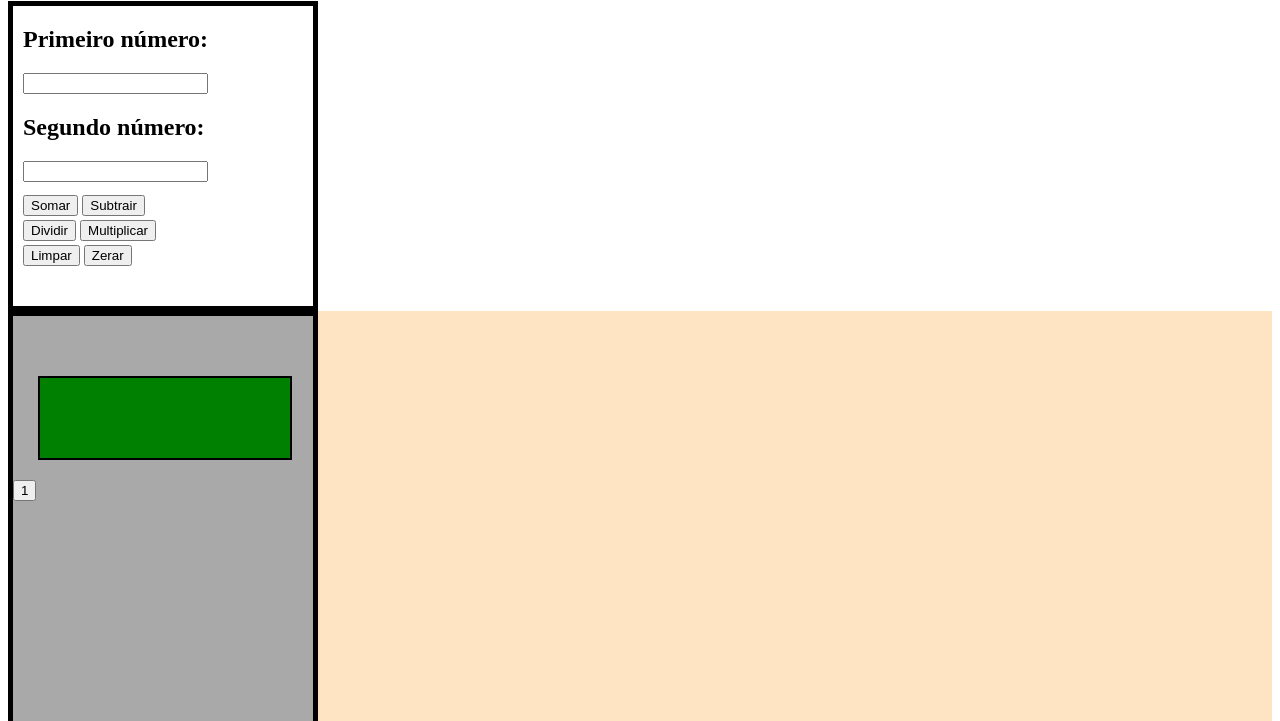
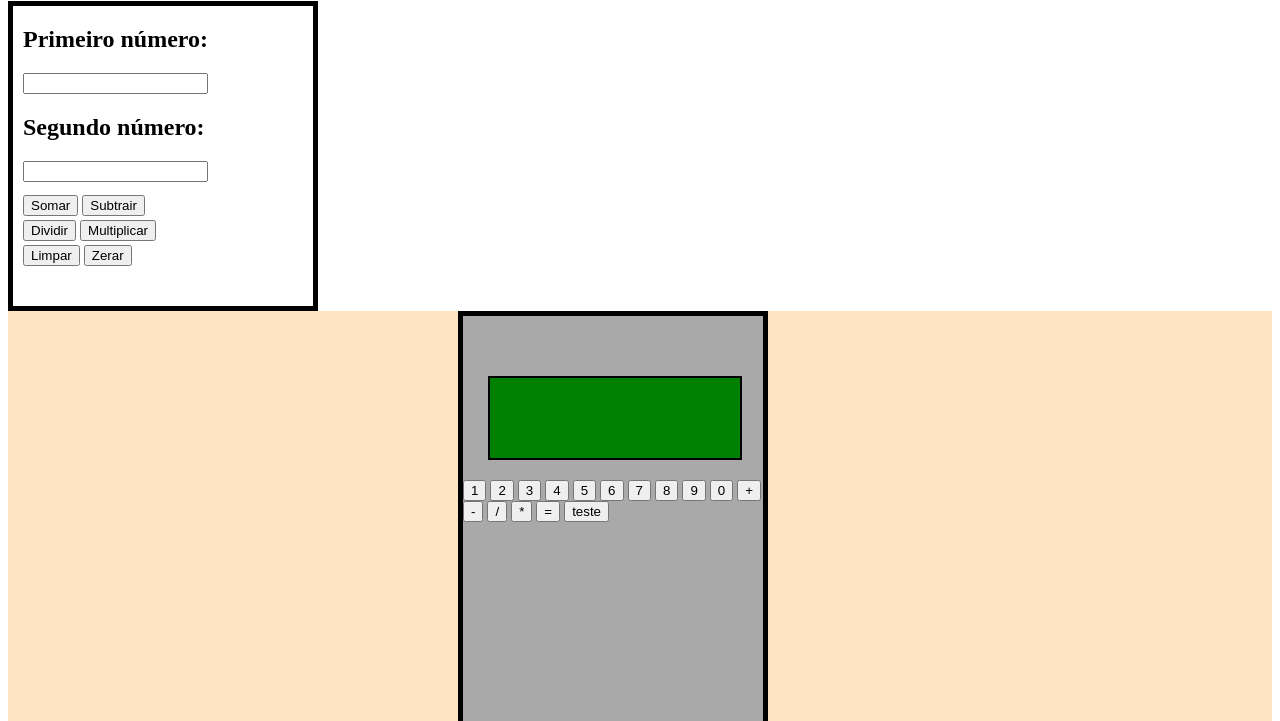
Before and after one commit to Wander06/Calculadora, a plain HTML site: page index.html in a window 1280 px wide. Shown: the part 79-800 px from the top of the page. Drawn offline with Linux system fonts and the light colour scheme.

Commit message:
desafio-logica-andre

```diff
--- a/css/index.css
+++ b/css/index.css
@@ -53,7 +53,7 @@
     height: 500px;
     width: 300px;
     position: relative;
-    //left: 450px;
+    left: 450px;
     top: ;
     background-color: rgb(169, 169, 169);
 
--- a/index.html
+++ b/index.html
@@ -32,6 +32,21 @@
         <div id="layoutCalculadora">
             <p id="display"></p>
             <button type="button" onclick="inserir('1')">1</button>
+            <button type="button" onclick="inserir('2')">2</button>
+            <button type="button" onclick="inserir('3')">3</button>
+            <button type="button" onclick="inserir('4')">4</button>
+            <button type="button" onclick="inserir('5')">5</button>
+            <button type="button" onclick="inserir('6')">6</button>
+            <button type="button" onclick="inserir('7')">7</button>
+            <button type="button" onclick="inserir('8')">8</button>
+            <button type="button" onclick="inserir('9')">9</button>
+            <button type="button" onclick="inserir('0')">0</button>
+            <button type="button" onclick="inserir('+')">+</button>
+            <button type="button" onclick="inserir('-')">-</button>
+            <button type="button" onclick="inserir('/')">/</button>
+            <button type="button" onclick="inserir('*')">*</button>
+            <button type="button" onclick="inserir('=')">=</button>
+            <button type="button" onclick="teste()">teste</button>
 
         </div>
     </section>
--- a/index.js
+++ b/index.js
@@ -38,9 +38,39 @@ function zerar() {
 };
 
 function inserir (numero)  {
-    var numero1 = document.getElementById('display').innerHTML
-    document.getElementById('display').innerHTML = numero1 + numero
+    var numero1 = document.getElementById('display').innerHTML;
+    document.getElementById('display').innerHTML = numero1 + numero;
+
+}
+
+function teste() {
+    var listaNumeros = [ 1, 2 ,3]
+
+    var listaOperacoes = [ '+', '-']
+
+    var resultadoNumeros = [3,3]
+    var resultadoOperacoes = ['-']
+
+    var primeiroNumero = listaNumeros[0];
+    var segundoNumero = listaNumeros[1];
+    var primeiroOperacao = listaOperacoes[0];
+    var resultado ;
+
+    if(primeiroOperacao == '+') {
+        resultado = primeiroNumero + segundoNumero;
+    }
 
 
 
+
+
+    if(listaNumeros[0] == resultadoNumeros[0] &&
+        listaNumeros[1] == resultadoNumeros[1] &&
+        listaOperacoes[0] == resultadoOperacoes[0] ) {
+            console.log('passou')
+    }
+    else{
+        console.error('nao passou')
+    }
+
 }
```
